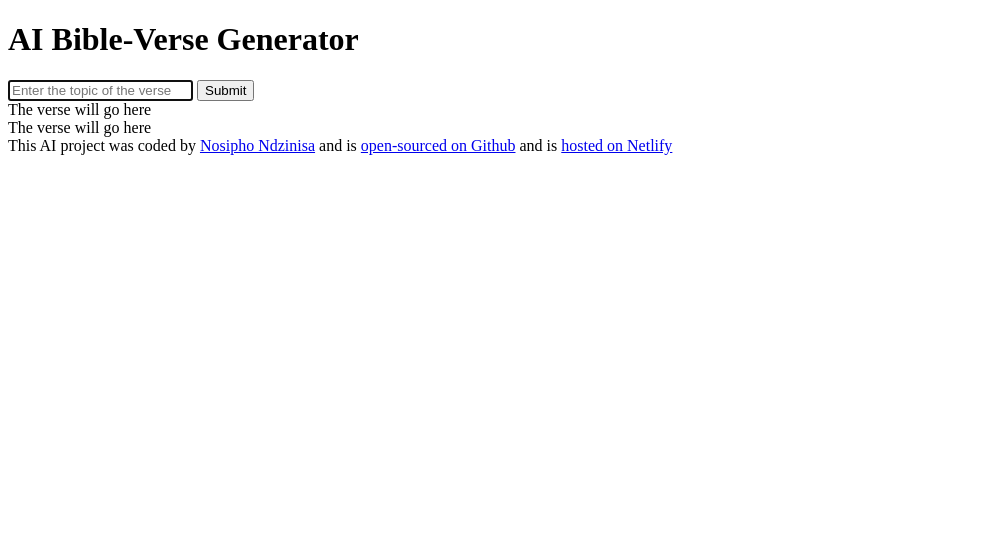
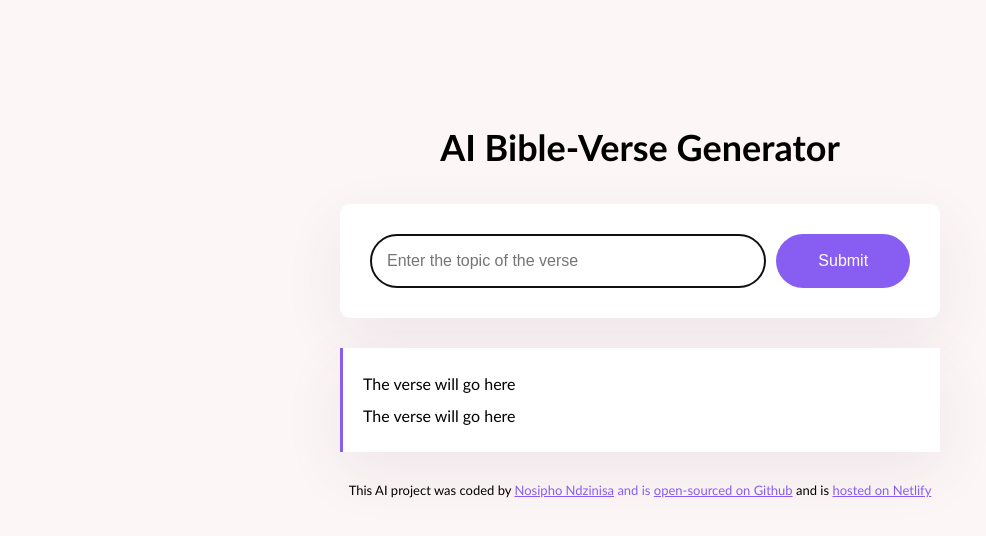
Before and after one commit to NosiphoNdzinisa/bible-verse-generator, a plain HTML site: page index.html in a window 1280 px wide. Shown: the whole page, without its empty margins (0-986 px from the left). Drawn offline with Linux system fonts and the light colour scheme.

Commit message:
Added styling to the project

```diff
--- a/index.html
+++ b/index.html
@@ -7,6 +7,7 @@
 <title>AI Bible Verse Generator t</title>
 </head>
 <body>
+  <div class="container">
 <header>
 <h1> AI Bible-Verse Generator </h1>
 </header>
@@ -16,10 +17,11 @@
     autofocus
     required
     autocomplete="off"
+    class="instructions"
     />
-    <input type="submit" />
+    <input type="submit" class="submit-button" />
   </form>
-  <div>
+  <div class="verse">
     The verse will go here
   <br />
   The verse will go here
@@ -33,6 +35,7 @@ This AI project was coded by
 open-sourced on Github</a>
 and is <a href="https://bible-verse-gen.netlify.app/" target="_blank">hosted on Netlify</a>
 </footer>
+</div>
 <script src="src/index.js"></script>
 </body>
 </html>
--- a/src/style.css
+++ b/src/style.css
@@ -0,0 +1,70 @@
+body {
+    background-color: #fdf6f6;
+    font-family: 'Trebuchet MS', 'Lucida Sans Unicode', 'Lucida Grande', 'Lucida Sans', Arial, sans-serif;
+}
+
+a {
+  color: #885df1;
+}
+
+.container {
+margin: 120px auto;
+max-width: 600px;
+}
+
+header {
+    margin-bottom: 30px;
+}
+
+h1 {
+    text-align: center;
+    font-weight: 800;
+    font-size: 36px;
+    line-height: 1.5;
+    color: 272044;
+}
+
+form {
+    padding: 30px;
+    background-color: white;
+    box-shadow: 0px 20px 60px rgba(65, 50, 100, 0.08);
+    border-radius: 10px;
+    display: flex;
+    margin-bottom: 30px;
+}
+
+.instructions {
+  padding: 16px;
+  border: 1px solid rgba(39, 33, 60, 0.5);
+  width: 80%;
+  font-size: 16px;
+  border-radius: 50px;
+  line-height: 20px;
+  color: 272044;
+}
+
+.submit-button {
+  margin-left: 10px;
+  background-color: #885df1;
+  color: white;
+  border: none;
+  width: 150px;
+  font-size: 16px;
+  border-radius: 50px;
+  padding: 14px 24px;
+}
+
+.verse {
+  font-size: 16px;
+  background-color: #fff;
+  padding: 20px;
+  line-height: 2;
+  border-left: 3px solid #885df1;
+  box-shadow: 0px 20px 60px rgba(65, 50, 100, 0.08);
+}
+
+footer {
+  text-align: center;
+  font-size: 13px;
+  margin-top: 30px;
+}
```
